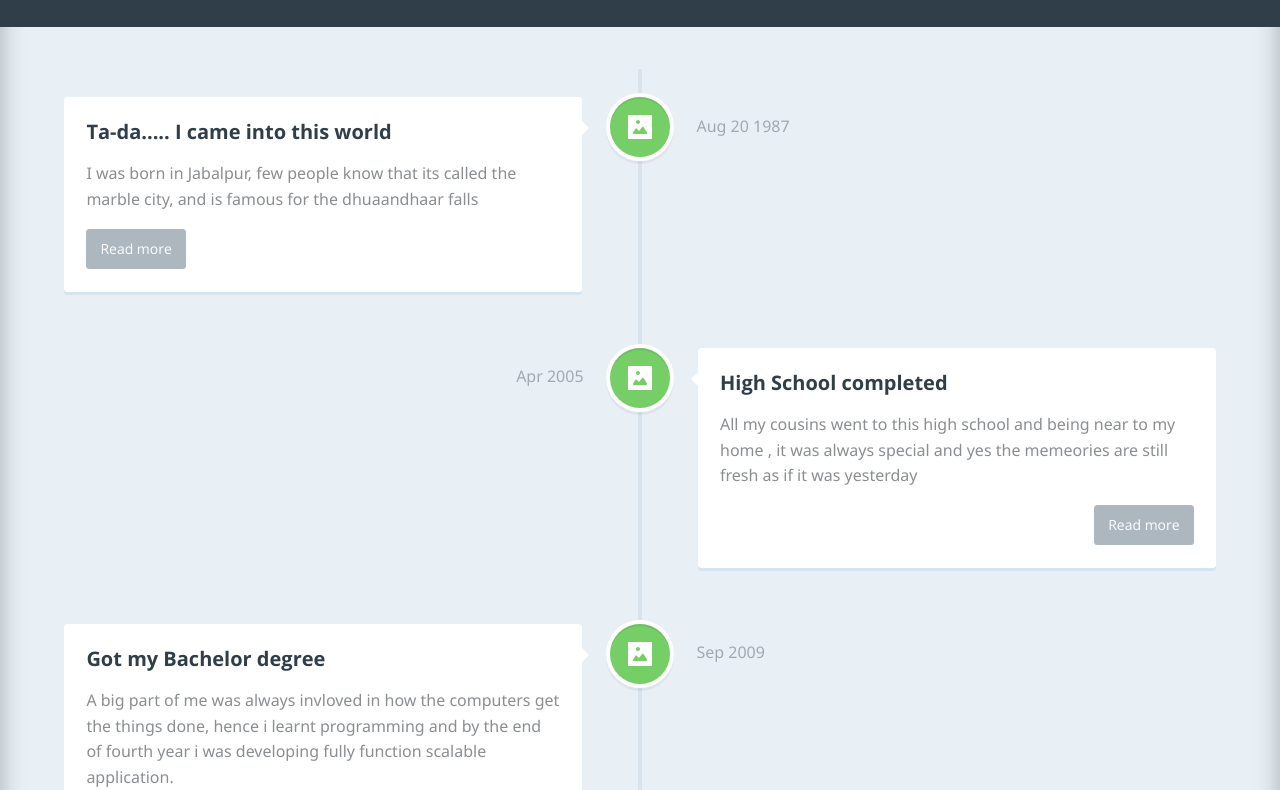
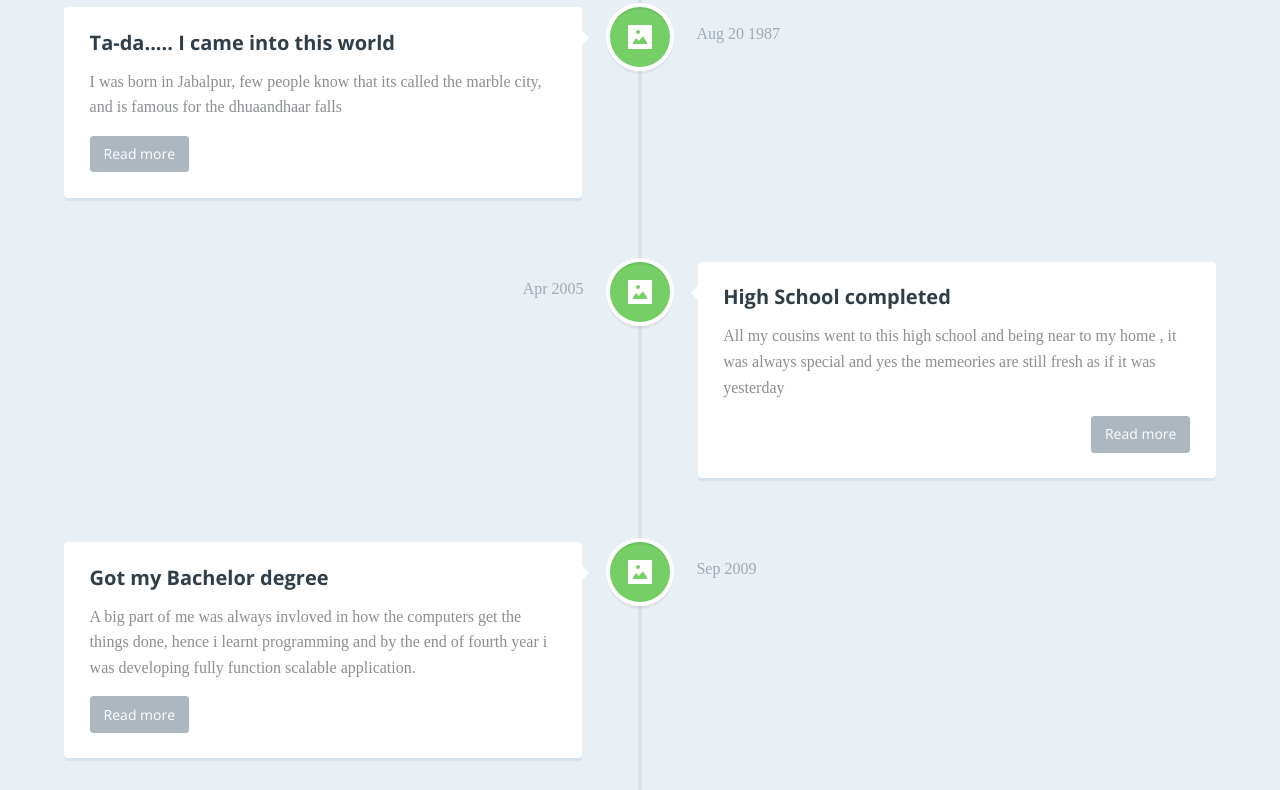
Before and after one commit to saumitrajain/saumitrajain.github.io, a plain HTML site: page index.html in a window 1280 px wide. Shown: the part 953-1743 px from the top of the page. Drawn offline with nearby package versions, Linux system fonts and the light colour scheme; a web font is replaced by a local one.

Commit message:
final check

```diff
--- a/index.html
+++ b/index.html
@@ -40,7 +40,7 @@
 	<link rel="stylesheet" type="text/css" href="css/reset1.css">
 	<link rel="stylesheet" type="text/css" href="css/style1.css">
 	<link rel="stylesheet" href="https://fonts.googleapis.com/css?family=PT+Sans+Narrow|Open+Sans:300" />
-    <link rel="stylesheet" type="text/css" href="css/styles.css"/>
+    <!-- <link rel="stylesheet" type="text/css" href="/css/styles.css"/> -->
 	<script src="js/modernizr.js"></script>
 </head>
 
```
